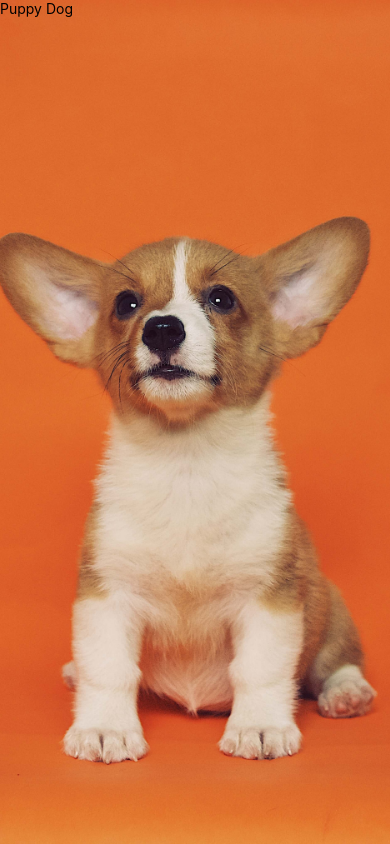
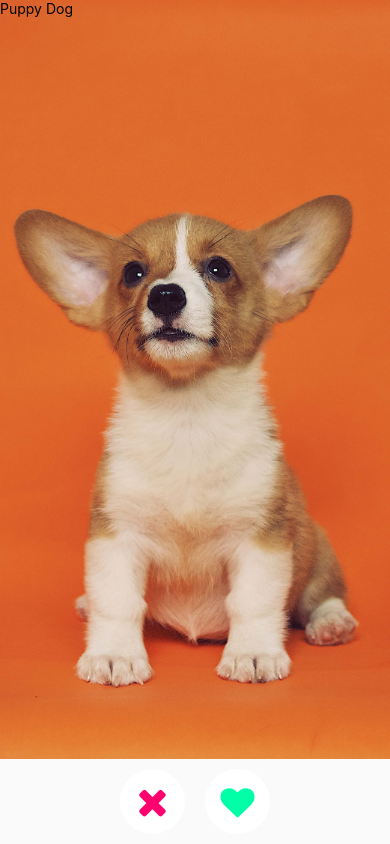
Before and after one commit to youssef-md/react-native-tinder-clone, a React Native app: screen / in a window 390 px wide. Built offline with nearby package versions, Linux system fonts and the light colour scheme.

Commit message:
Add footer layout

```diff
--- /dev/null
+++ b/constants/deviceInfo.js
@@ -0,0 +1,3 @@
+const { Dimensions } = require('react-native');
+
+export const { width, height } = Dimensions.get('screen');
--- /dev/null
+++ b/src/Footer/index.js
@@ -0,0 +1,16 @@
+import React from 'react';
+
+import { Container, RoundButton, IconX, IconHeart } from './styles';
+
+export default function Footer() {
+  return (
+    <Container>
+      <RoundButton>
+        <IconX />
+      </RoundButton>
+      <RoundButton>
+        <IconHeart />
+      </RoundButton>
+    </Container>
+  );
+}
--- /dev/null
+++ b/src/Footer/styles.js
@@ -0,0 +1,36 @@
+import styled from 'styled-components/native';
+import { FontAwesome } from '@expo/vector-icons';
+
+export const Container = styled.View`
+  flex-direction: row;
+  justify-content: center;
+  margin: 10px 0;
+`;
+
+export const RoundButton = styled.TouchableOpacity.attrs({
+  activeOpacity: 0.8,
+})`
+  background: white;
+  justify-content: center;
+  align-items: center;
+  width: 65px;
+  height: 65px;
+  border-radius: 200px;
+  margin: 0 10px;
+  elevation: 5;
+`;
+
+export const IconX = styled(FontAwesome).attrs({
+  name: 'times',
+  size: 40,
+})`
+  color: #ff006f;
+`;
+
+export const IconHeart = styled(FontAwesome).attrs({
+  name: 'heart',
+  size: 34,
+})`
+  margin-top: 3px;
+  color: #00ffa6;
+`;
--- a/src/Main/index.js
+++ b/src/Main/index.js
@@ -1,6 +1,7 @@
 import React from 'react';
 
 import Card from '../Card';
+import Footer from '../Footer';
 import { pets } from './data';
 import { Container } from './styles';
 
@@ -10,6 +11,8 @@ export default function Main() {
       {pets.map(({ name, source }) => {
         return <Card key={name} name={name} source={source} />;
       })}
+
+      <Footer />
     </Container>
   );
 }
```
